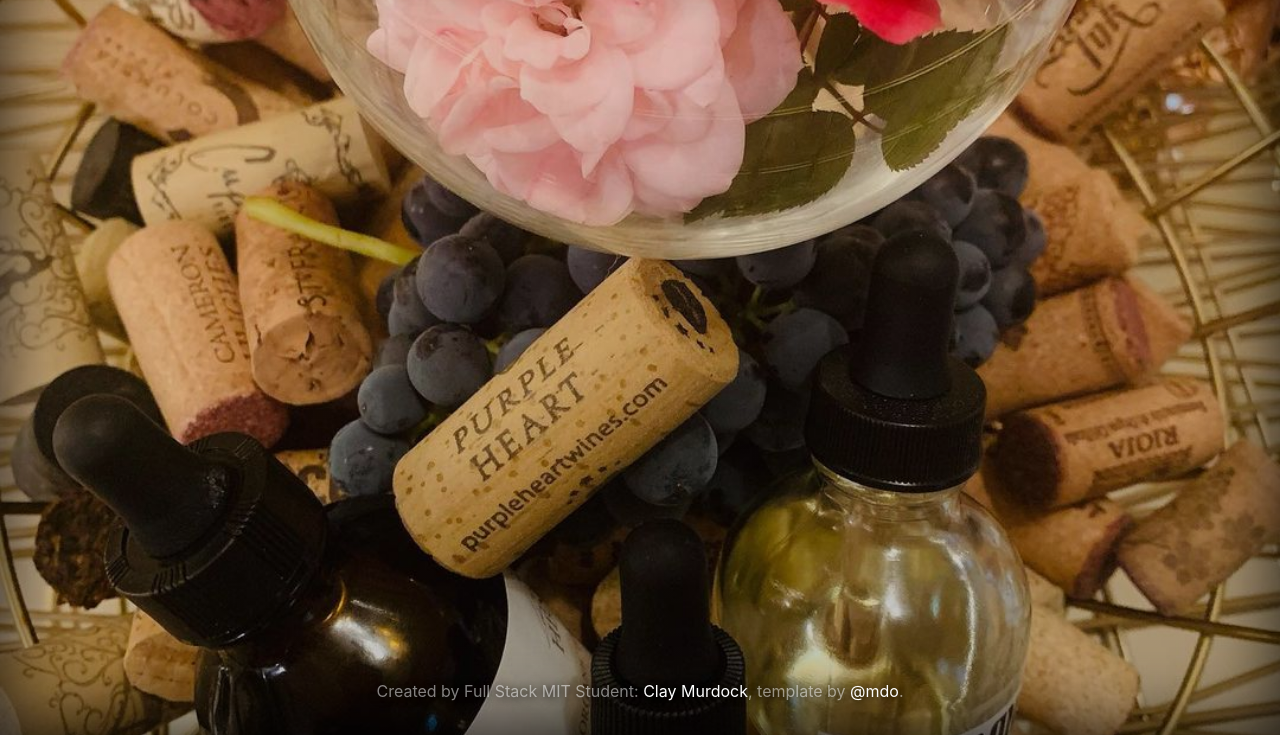
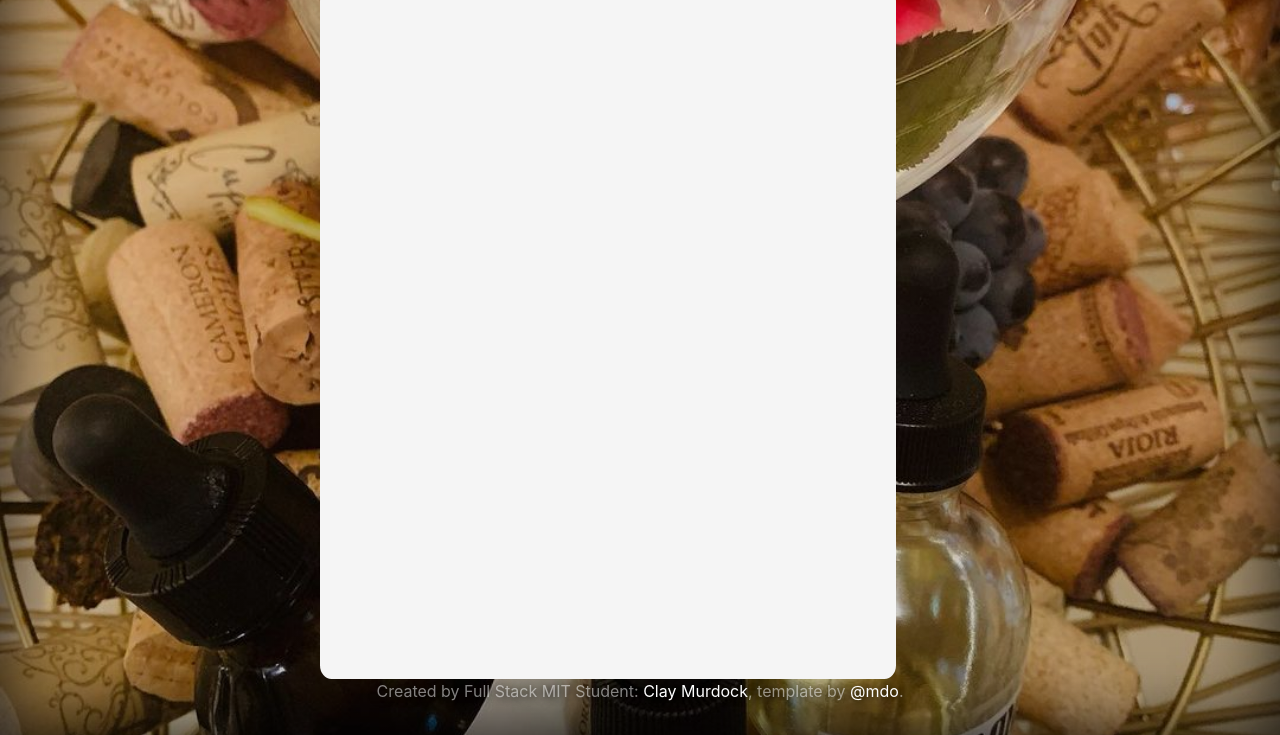
Before and after one commit to ClayScotMurdock/empireorigine.github.io, a plain HTML site: page products.html in a window 1280 px wide. Shown: the part 65-800 px from the top of the page. Drawn offline with nearby package versions, Linux system fonts and the light colour scheme.

Commit message:
adds product box, cleans up home page

```diff
--- a/products.html
+++ b/products.html
@@ -45,7 +45,18 @@
   </header>
 
 
+  <div style="
+  z-index: 1;
+  POSITION: sticky;
+  top: center;
+  left: center;
 
+  WIDTH: 90%;
+  HEIGHT: 90%;
+  border-radius: 2%;
+  background: whitesmoke
+  ;
+  "></div>
 
 
 
```
Also changed, not shown: index.html (+5 -1 lines), 02.jpg (deleted).
